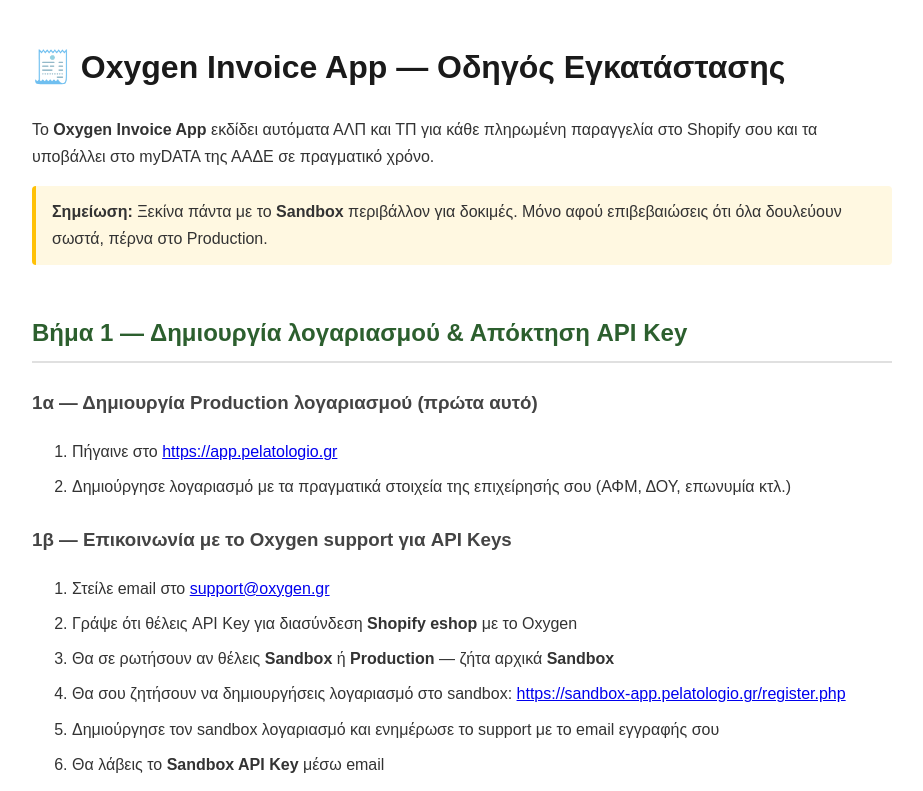
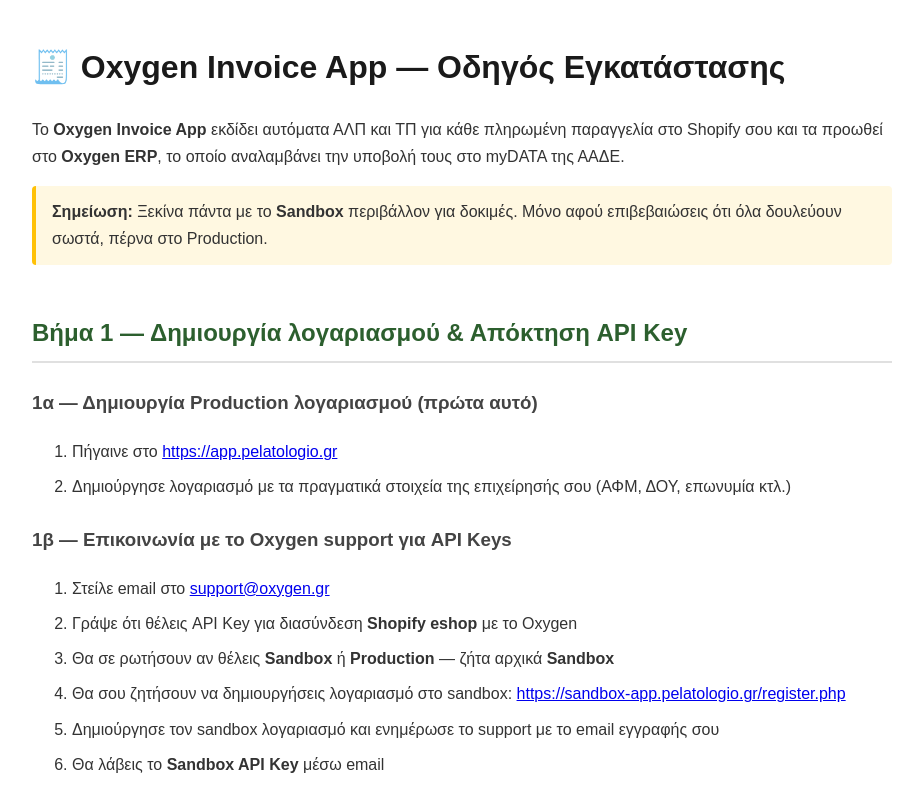
Before and after one commit to billmanello/oxygen-invoice-privacy, a plain HTML site: page setup.html in a window 1280 px wide. Shown: the top 791 px of the page, without its empty margins (178-1101 px from the left). Drawn offline with Linux system fonts and the light colour scheme.

Commit message:
Update setup.html

```diff
--- a/setup.html
+++ b/setup.html
@@ -24,7 +24,7 @@
 <body>
 
 <h1>🧾 Oxygen Invoice App — Οδηγός Εγκατάστασης</h1>
-<p>Το <strong>Oxygen Invoice App</strong> εκδίδει αυτόματα ΑΛΠ και ΤΠ για κάθε πληρωμένη παραγγελία στο Shopify σου και τα υποβάλλει στο myDATA της ΑΑΔΕ σε πραγματικό χρόνο.</p>
+<p>Το <strong>Oxygen Invoice App</strong> εκδίδει αυτόματα ΑΛΠ και ΤΠ για κάθε πληρωμένη παραγγελία στο Shopify σου και τα προωθεί στο <strong>Oxygen ERP</strong>, το οποίο αναλαμβάνει την υποβολή τους στο myDATA της ΑΑΔΕ.</p>
 
 <div class="note">
   <strong>Σημείωση:</strong> Ξεκίνα πάντα με το <strong>Sandbox</strong> περιβάλλον για δοκιμές. Μόνο αφού επιβεβαιώσεις ότι όλα δουλεύουν σωστά, πέρνα στο Production.
```
